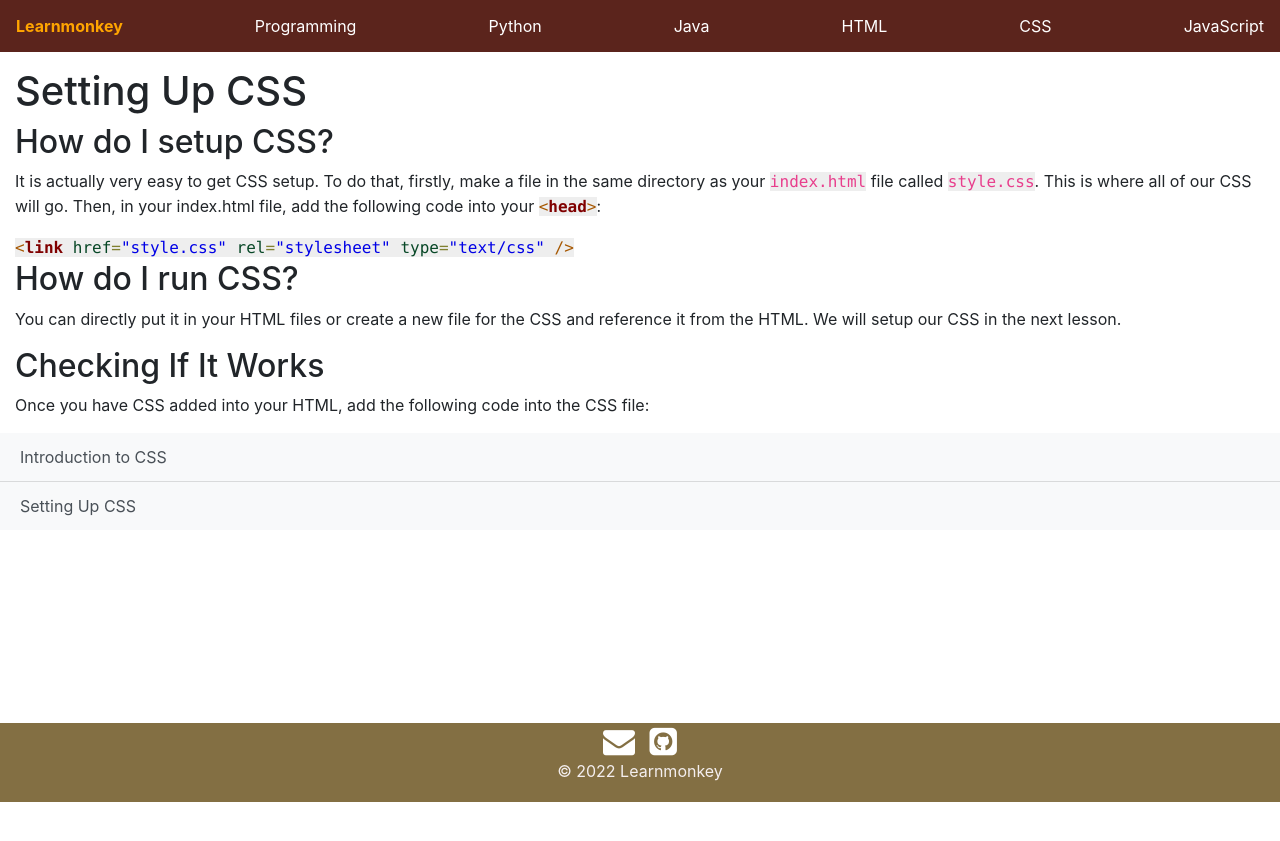
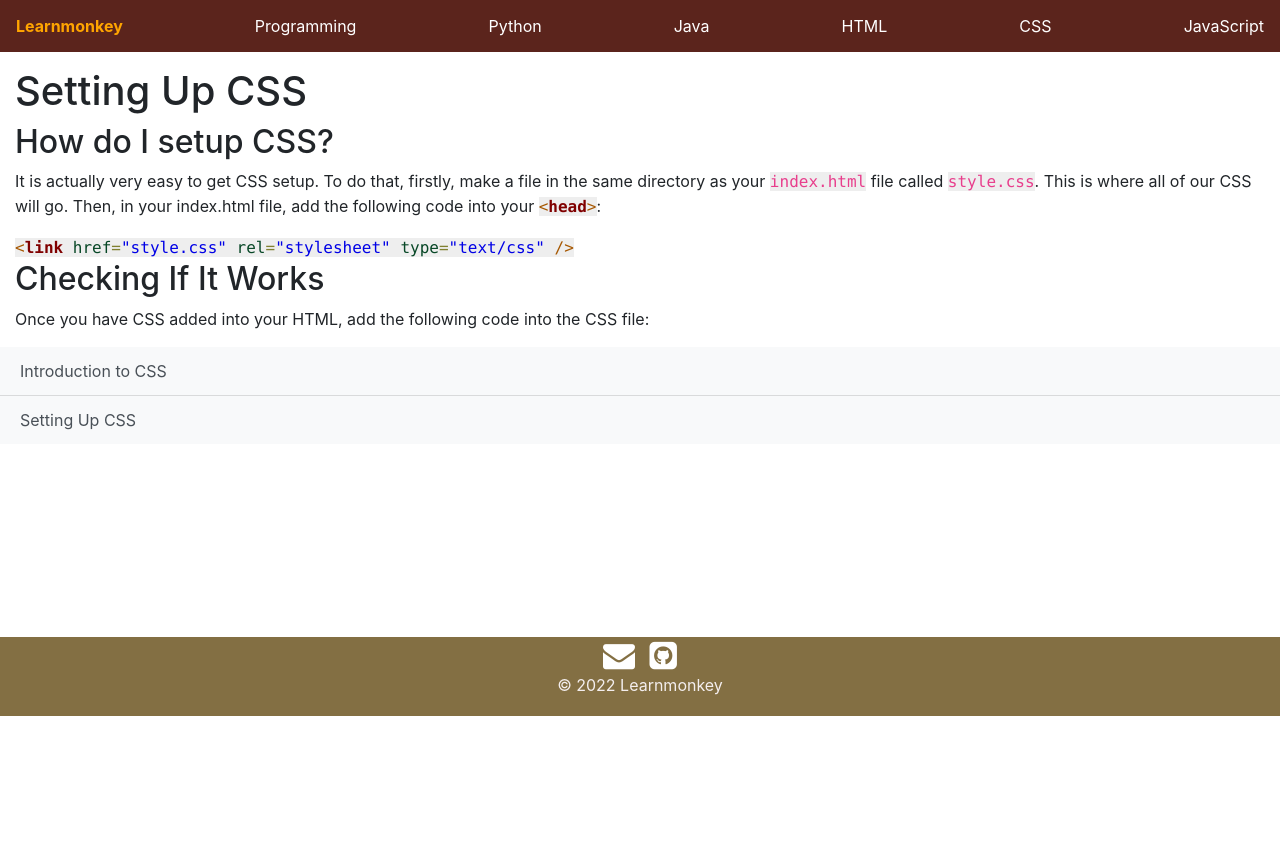
Before and after one commit to learnmonkey/learnmonkey.github.io, a Jekyll site: the page built from programming/css/setup-css.html, in a window 1280 px wide and 900 px high. Shown: the top 841 px of the window. Built offline with Jekyll 4.4.1, drawn with Linux system fonts in a browser that asks for light colours.

Commit message:
typo fix screw me

```diff
--- a/programming/css/setup-css.html
+++ b/programming/css/setup-css.html
@@ -13,11 +13,6 @@ layout: css
 </section>
 
 <section>
-    <h2>How do I run CSS?</h2>
-    <p>You can directly put it in your HTML files or create a new file for the CSS and reference it from the HTML. We will setup our CSS in the next lesson.</p>
-</section>
-
-<section>
     <h2>Checking If It Works</h2>
     <p>Once you have CSS added into your HTML, add the following code into the CSS file:</p>
 </section>
```
